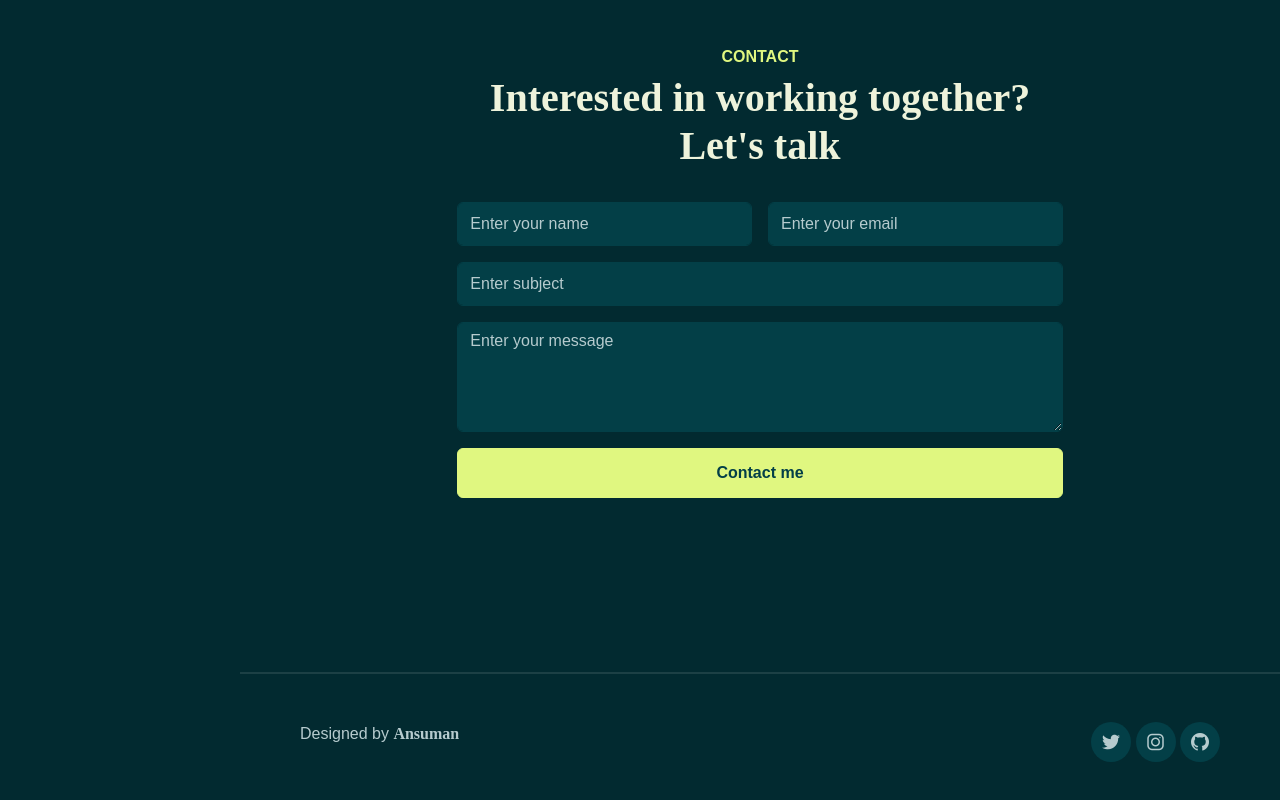
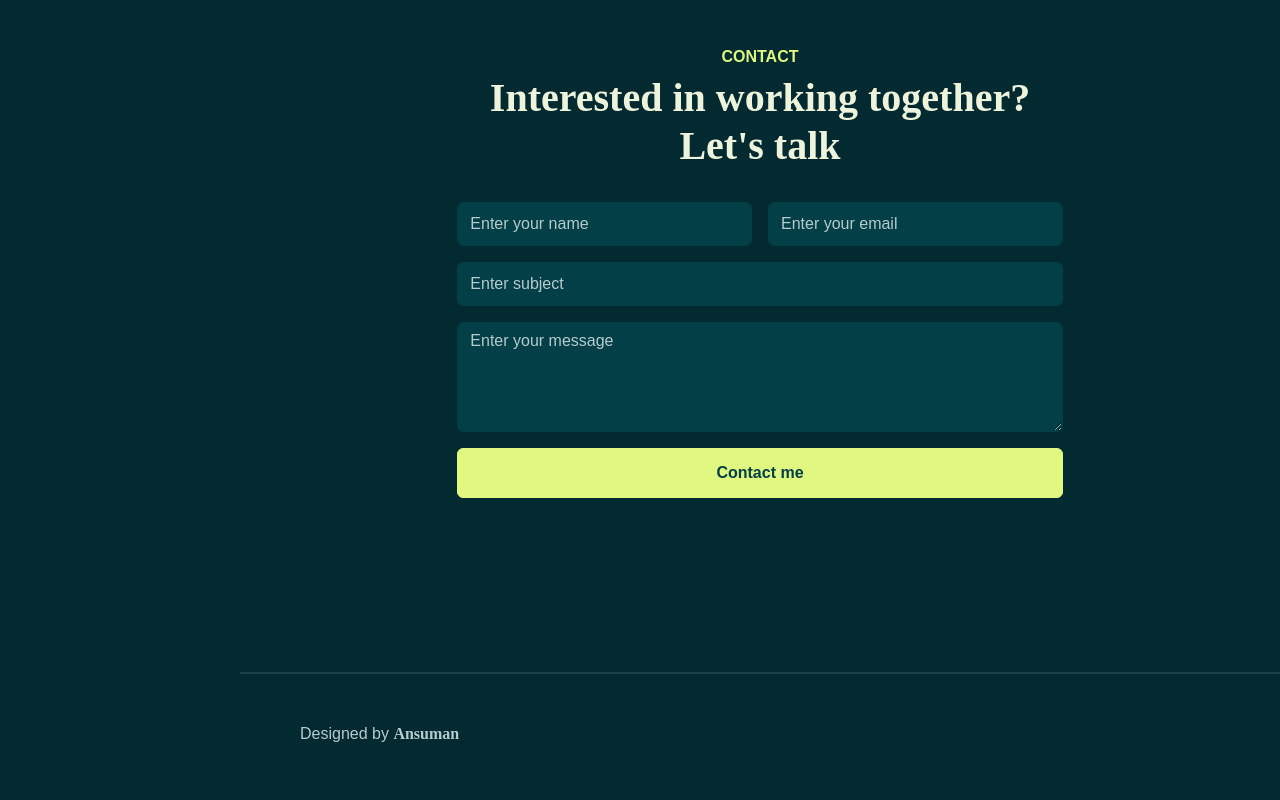
Before and after one commit to Ansuman-007/ansumanpadhi.tech, a plain HTML site: page index.html in a window 1280 px wide. Shown: the part 5509-6309 px from the top of the page. Drawn offline with Linux system fonts and the light colour scheme; a web font is replaced by a local one.

Commit message:
Update index.html
demo

```diff
--- a/index.html
+++ b/index.html
@@ -531,13 +531,13 @@
                     <div class="col-auto">
                         <p class="mb-0">Designed by <a href="#" class="fw-bold">Ansuman</a></p>
                     </div>
-                    <div class="col-auto">
+<!--                     <div class="col-auto">
                         <div class="social-icons">
                             <a href="https://x.com/ansumanpadhi14?s=21"><i class="lab la-twitter"></i></a>
                             <a href="https://www.instagram.com/ansh__officials/"><i class="lab la-instagram"></i></a>
 
                             <a href="https://github.com/Ansuman-007"><i class="lab la-github"></i></a>
-                        </div>
+                        </div> -->
                     </div>
                 </div>
             </div>
```
